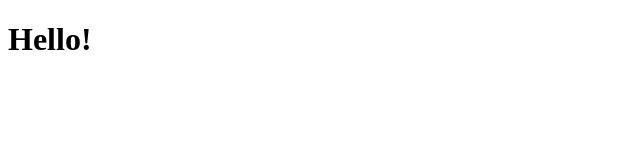
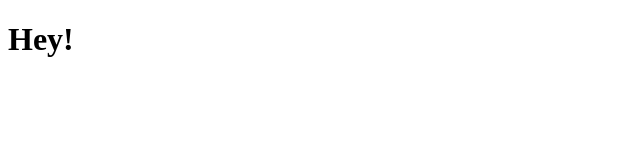
Before and after one commit to Olya090191/merge, a plain HTML site: page index.html in a window 1280 px wide. Shown: the full height of the page, 0-640 px from the left. Drawn offline with Linux system fonts and the light colour scheme.

Commit message:
change title to Hey!

```diff
--- a/index.html
+++ b/index.html
@@ -6,7 +6,7 @@
 </head>
 <body>
   <main>
-    <h1>Hello!</h1>
+    <h1>Hey!</h1>
   </main>
 </body>
 </html>
```
